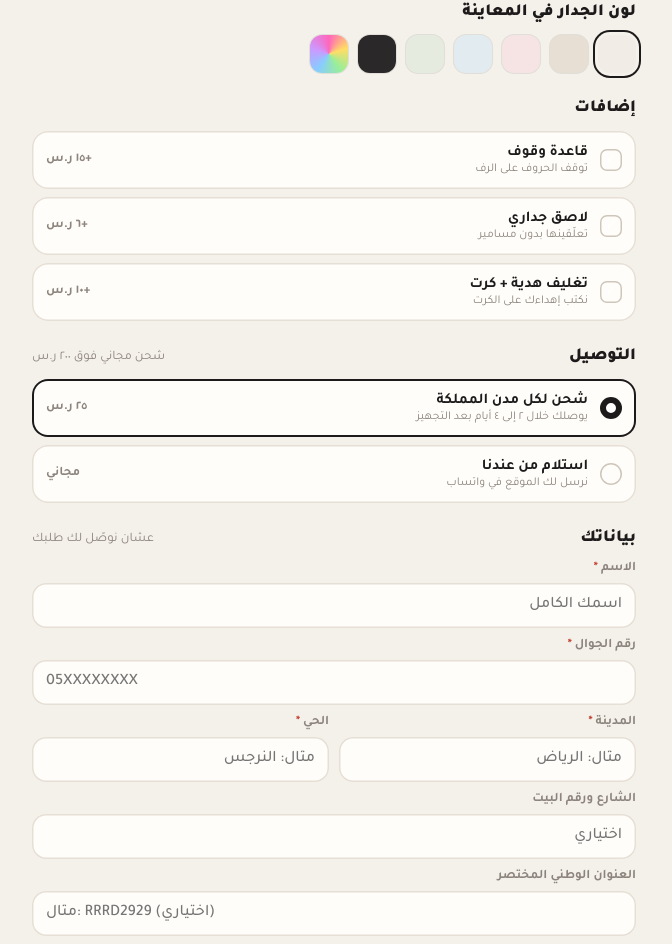
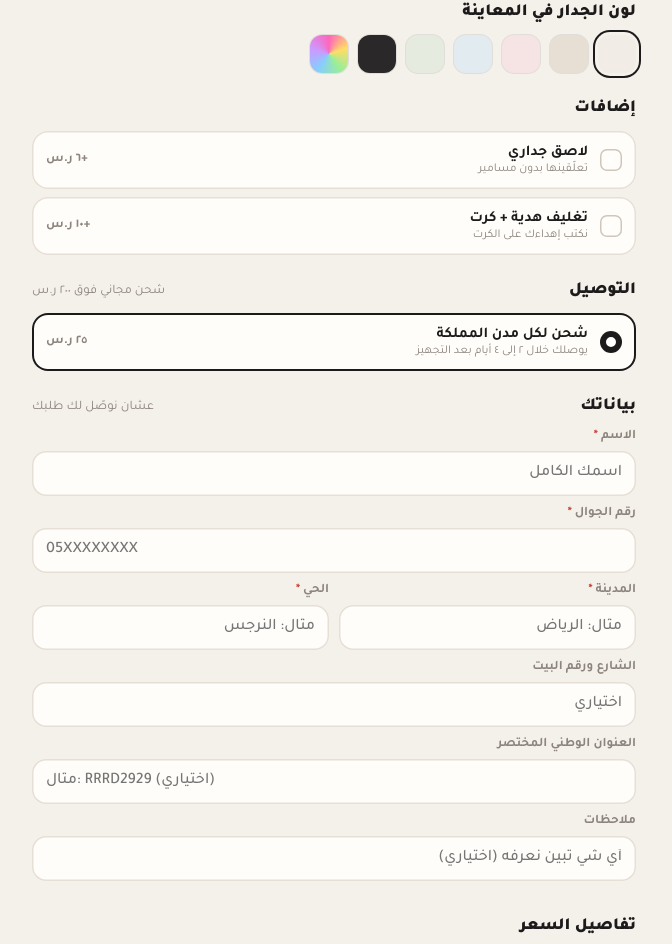
Before and after one commit to sol-letters/sol-letters.github.io, a plain HTML site: page index.html in a window 1280 px wide. Shown: the part 1041-1985 px from the top of the page, without its empty margins (306-978 px from the left). Drawn offline with Linux system fonts and the light colour scheme; a web font is replaced by a local one.

Commit message:
Remove stand add-on and pickup option
Co-Authored-By: Claude Opus 5.5 <noreply@anthropic.com>
Claude-Session: https://claude.ai/code/session_01Vzy17Mdhcy5NV6DSfYjdFp

```diff
--- a/index.html
+++ b/index.html
@@ -280,7 +280,6 @@ const CONFIG = {
   // طرق التوصيل وأسعارها (عدّليها حسب شركة الشحن عندك)
   shipping: [
     { id:"ship",   label:"شحن لكل مدن المملكة", note:"يوصلك خلال ٢ إلى ٤ أيام بعد التجهيز", price:25 },
-    { id:"pickup", label:"استلام من عندنا",     note:"نرسل لك الموقع في واتساب",          price:0 },
   ],
   // شحن مجاني إذا تعدّى سعر الحروف هذا المبلغ (حطي 0 لإلغائه)
   freeShippingOver: 200,
@@ -312,7 +311,6 @@ const CONFIG = {
   ],
   walls: ["#f1ece6","#e7dfd3","#f5e4e3","#e2ebef","#e5ebdf","#2b2829"],
   addons: [
-    { id:"stand", label:"قاعدة وقوف", note:"توقف الحروف على الرف", price:15 },
     { id:"tape",  label:"لاصق جداري", note:"تعلّقينها بدون مسامير", price:6 },
     { id:"gift",  label:"تغليف هدية + كرت", note:"نكتب إهداءك على الكرت", price:10 },
   ],
```
